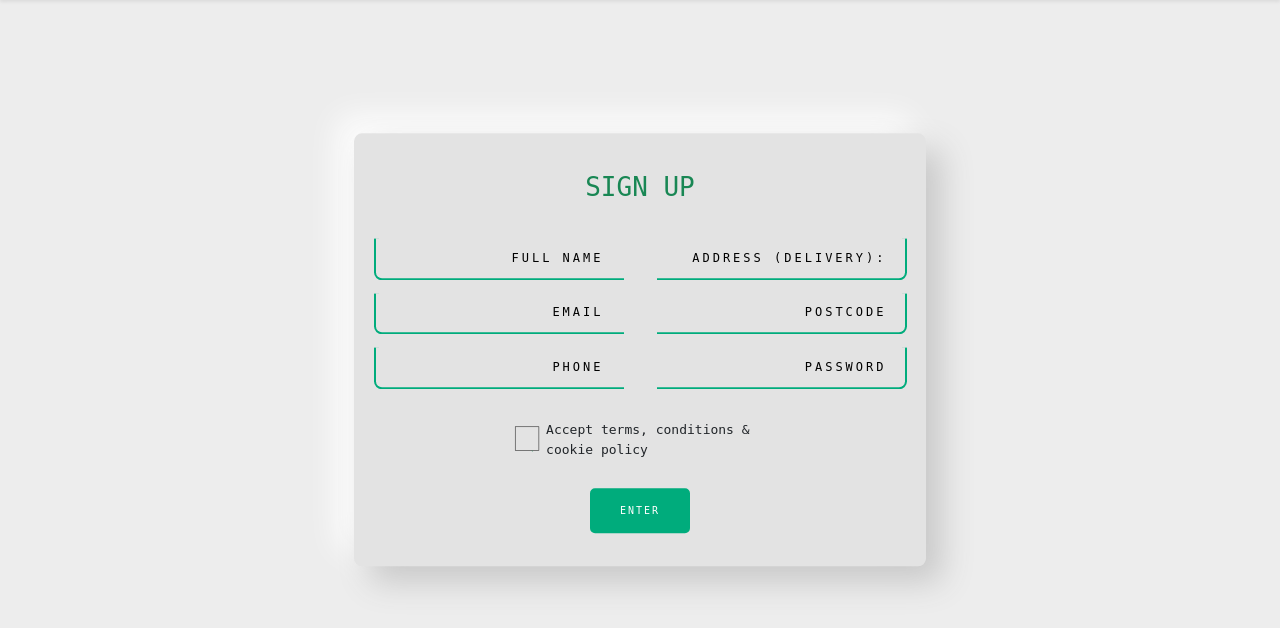
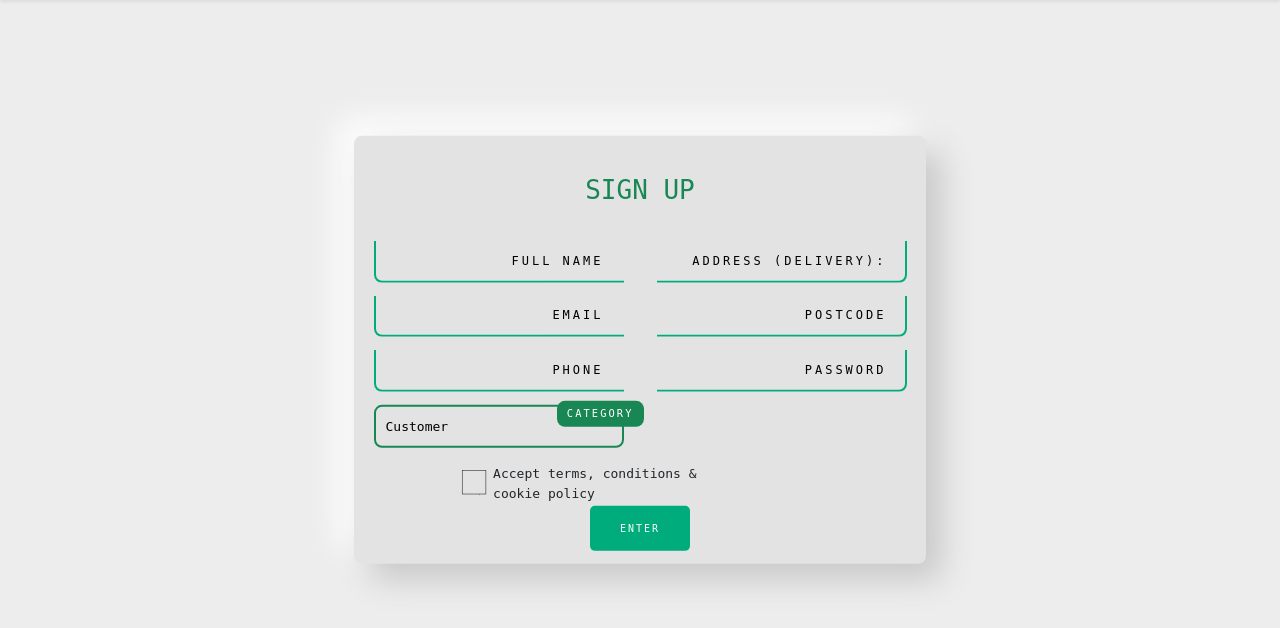
Before and after one commit to SkProGL/marketplace, a Django app: page /signup/ in a window 1280 px wide. Shown: the part 50-678 px from the top of the page. Run offline with Django 5.2, Linux system fonts and the light colour scheme.

Commit message:
fixed signup/login

```diff
--- a/marketplace_platform/core/forms.py
+++ b/marketplace_platform/core/forms.py
@@ -1,5 +1,51 @@
 from django import forms
-from .models import Product
+
+from .models import Product, User
+
+
+class SignupForm(forms.ModelForm):
+    password = forms.CharField(
+        widget=forms.PasswordInput(attrs={'class': 'form-control', 'placeholder': 'Password'})
+    )
+
+    class Meta:
+        model = User
+        fields = [
+            "email",
+            "phone",
+            "address",
+            "postcode",
+            "category",
+        ]
+
+    def clean(self):
+        cleaned_data = super().clean()
+        email = cleaned_data.get("email")
+        category = cleaned_data.get("category")
+
+        if email and category and User.objects.filter(email__iexact=email, category=category).exists():
+            self.add_error(
+                "email",
+                "An account with this email already exists for this category."
+            )
+
+        return cleaned_data
+
+    def save(self, commit=True):
+        user = super().save(commit=False)
+        user.username = user.email
+        if User.objects.filter(username__iexact=user.username).exists():
+            base_username = user.email.split("@")[0]
+            username = base_username
+            suffix = 1
+            while User.objects.filter(username__iexact=username).exists():
+                username = f"{base_username}{suffix}"
+                suffix += 1
+            user.username = username
+        user.set_password(self.cleaned_data["password"])
+        if commit:
+            user.save()
+        return user
 
 
 class LoginForm(forms.Form):
--- a/marketplace_platform/core/static/common.css
+++ b/marketplace_platform/core/static/common.css
@@ -11,10 +11,7 @@
   flex-direction: column;
 }
 
-.container {
-  /* flex-direction: column; */
-}
-/* SIGNUP ---------------------------------------------- */
+/* signup */
 /* From Uiverse.io by JkHuger */
 
 .widget-account-form-row {
@@ -66,7 +63,8 @@
 }
 
 .widget-account-form-inputBox input,
-.widget-account-form-inputBox1 input {
+.widget-account-form-inputBox1 input,
+.widget-account-form-dropdown {
   width: 100%;
   padding: 10px;
   outline: none;
@@ -80,7 +78,8 @@
   border-bottom-left-radius: 8px;
 }
 .widget-account-form-inputBox.right input,
-.widget-account-form-inputBox1.right input {
+.widget-account-form-inputBox1.right input,
+.widget-account-form-dropdownBox.right .widget-account-form-dropdown {
   border-left: none;
   border-bottom-left-radius: 0;
   border-right: 2px solid var(--secondary-color);
@@ -126,9 +125,70 @@
 .widget-account-form-inputBox input:valid,
 .widget-account-form-inputBox input:focus,
 .widget-account-form-inputBox1 input:valid,
-.widget-account-form-inputBox1 input:focus {
+.widget-account-form-inputBox1 input:focus,
+.widget-account-form-dropdown:valid,
+.widget-account-form-dropdown:focus {
   border: 2px solid var(--main-color);
   border-radius: 8px;
+}
+
+.widget-account-form-dropdownBox {
+  position: relative;
+  width: fit-content;
+  margin: 1rem 0.5rem;
+  display: flex;
+  align-items: center;
+  width: 250px;
+}
+
+.widget-account-form-dropdown {
+  appearance: none;
+  -webkit-appearance: none;
+  -moz-appearance: none;
+  cursor: pointer;
+}
+
+/* .widget-account-form-dropdown::-ms-expand { */
+/*   display: none; */
+/* } */
+
+.widget-account-form-dropdown-label {
+  margin-top: 5px;
+  position: absolute;
+  right: 10px;
+  transform: translateY(-4px);
+  margin-left: 10px;
+  padding: 10px;
+  pointer-events: none;
+  font-size: 12px;
+  color: #000;
+  text-transform: uppercase;
+  transition: 0.5s;
+  letter-spacing: 3px;
+  border-radius: 8px;
+}
+
+.widget-account-form-dropdown:valid ~ .widget-account-form-dropdown-label,
+.widget-account-form-dropdown:focus ~ .widget-account-form-dropdown-label {
+  transform: translateX(30px) translateY(-15px);
+  font-size: 0.8em;
+  padding: 5px 10px;
+  background: var(--main-color);
+  white-space: nowrap;
+  letter-spacing: 0.2em;
+  color: #fff;
+  border: 2px;
+}
+
+.widget-account-form-dropdown:valid,
+.widget-account-form-dropdown:focus {
+  border: 2px solid var(--main-color);
+  border-radius: 8px;
+}
+
+.widget-account-form-dropdown option {
+  color: #000;
+  background: #fff;
 }
 
 .widget-account-form-enter {
@@ -146,6 +206,8 @@
   letter-spacing: 2px;
   margin-bottom: 2em;
   margin-top: 0.8rem;
+  display: block;
+  margin: auto;
 }
 
 .widget-account-form-enter:hover {
@@ -156,7 +218,7 @@
 
 /* From Uiverse.io by boryanakrasteva */
 .widget-sign-checkbox-wrapper input[type="checkbox"] {
-  visibility: hidden;
+  /* visibility: hidden; */
   display: none;
 }
 
--- a/marketplace_platform/core/static/management.css
+++ b/marketplace_platform/core/static/management.css
@@ -8,13 +8,13 @@
   margin: 0;
   /* padding: 0.2em;  */
   border: none;
-
 }
 
 .table-sm .form-control,
-.table-sm .form-select{
+.table-sm .form-select {
   margin: 0;
   display: block;
+  width: fit-content;
 }
 
 .table-sm .form-control:focus,
@@ -28,7 +28,6 @@
   box-shadow: 0 0 0 0.2rem var(--primary-focus-glow);
 }
 
-
 .table-sm input[type="date"] {
   padding-right: 0;
 }
--- a/marketplace_platform/core/templates/base.html
+++ b/marketplace_platform/core/templates/base.html
@@ -65,12 +65,21 @@
     <div class="{% block container_class %}container{% endblock %}">
         {% if messages %}
             {% for message in messages %}
-                <div class="alert alert-{{ message.tags }} alert-dismissible fade show shadow-sm" role="alert">
+                <div class="alert alert-{{ message.tags }} {% if message.tags == 'error' %}alert-dismissible fade show shadow-sm{% endif %}" role="alert">
                     {{ message }}
-                    <button type="button" class="btn-close" data-bs-dismiss="alert" aria-label="Close"></button>
+                    {% if message.tags != 'error' %}
+                        <button type="button" class="btn-close" data-bs-dismiss="alert" aria-label="Close"></button>
+                    {% endif %}
                 </div>
             {% endfor %}
         {% endif %}
+
+        <style>
+            .alert-dismissible .btn-close {
+                align-self: center;
+                margin-top: 0;
+            }
+        </style>
 
         {% block content %}
         {% endblock %}
--- a/marketplace_platform/core/templates/signup.html
+++ b/marketplace_platform/core/templates/signup.html
@@ -8,43 +8,68 @@
       <!-- <a class="widget-account-form-signup">Sign Up</a> -->
       <h2>SIGN UP</h2>
 
+      {% if messages %}
+        <div class="mt-3">
+          {% for message in messages %}
+            <div class="alert alert-{{ message.tags }}" role="alert">{{ message }}</div>
+          {% endfor %}
+        </div>
+      {% endif %}
+
+<form method="post">
+        {% csrf_token %}
+        {{ form.non_field_errors }}
+
       <div style="display:flex; gap:20px;">
 	      <div style="gap:20px;">
 		      <div class="widget-account-form-inputBox">
-			<input type="text" required="required" />
+			<input type="text" name="username" value="{{ form.username.value|default_if_none:'' }}" required="required" />
 			<span>Full name</span>
 		      </div>
 
 		      <div class="widget-account-form-inputBox1">
-			<input type="text" required="required" />
+			<input type="email" name="email" value="{{ form.email.value|default_if_none:'' }}" required="required" />
 			<span class="widget-account-form-user">Email</span>
 		      </div>
 
 		      <div class="widget-account-form-inputBox">
-			<input type="text" required="required" />
+			<input type="text" name="phone" value="{{ form.phone.value|default_if_none:'' }}" required="required" />
 			<span>Phone</span>
+		      </div>
+
+		      <div class="widget-account-form-dropdownBox">
+			<select name="category" id="category" class="widget-account-form-dropdown" required="required">
+			  <option value="" disabled {% if not form.category.value %}selected{% endif %}></option>
+			  <option value="Customer" {% if form.category.value == 'Customer' %}selected{% endif %}>Customer</option>
+			  <option value="Producer" {% if form.category.value == 'Producer' %}selected{% endif %}>Producer</option>
+			  <option value="Community group" {% if form.category.value == 'Community group' %}selected{% endif %}>Community group</option>
+			  <option value="Restaurant" {% if form.category.value == 'Restaurant' %}selected{% endif %}>Restaurant</option>
+			</select>
+			<label for="category" class="widget-account-form-dropdown-label">Category</label>
 		      </div>
 
 	      </div>
 	      <div>
 		      <div class="widget-account-form-inputBox right">
-			<input type="text" required="required" />
+			<input type="text" name="address" value="{{ form.address.value|default_if_none:'' }}" required="required" />
 			<span>Address (delivery): </span>
 		      </div>
 		      <div class="widget-account-form-inputBox right">
-			<input type="text" required="required" />
+			<input type="text" name="postcode" value="{{ form.postcode.value|default_if_none:'' }}" required="required" />
 			<span>Postcode</span>
 		      </div>
 		      <div class="widget-account-form-inputBox right">
-			<input type="password" required="required" />
+			<input type="password" name="password" required="required" />
 			<span>Password</span>
 		      </div>
 
 	      </div>
-      </div>
+        </div>
+
+
 	<!-- From Uiverse.io by boryanakrasteva -->
-	<div class="widget-sign-checkbox-wrapper">
-	  <input type="checkbox" class="widget-sign-check" id="check1-61" />
+	<div class="widget-sign-checkbox-wrapper" tabindex="0">
+	  <input type="checkbox" class="widget-sign-check" id="check1-61" required />
 	  <label for="check1-61" class="widget-sign-label">
 	    <svg width="45" height="45" viewBox="0 0 95 95">
 	      <rect
@@ -68,7 +93,14 @@
 	    <span>Accept terms, conditions &amp; cookie policy</span>
 	  </label>
 	</div>
-      <button class="widget-account-form-enter">Enter</button>
+        <div class="text-danger">{{ form.username.errors }}</div>
+        <div class="text-danger">{{ form.email.errors }}</div>
+        <div class="text-danger">{{ form.phone.errors }}</div>
+        <div class="text-danger">{{ form.address.errors }}</div>
+        <div class="text-danger">{{ form.postcode.errors }}</div>
+        <div class="text-danger">{{ form.password.errors }}</div>
+        <button type="submit" class="widget-account-form-enter">Enter</button>
+      </form>
     </div>
   </div>
 </div>
--- a/marketplace_platform/core/views.py
+++ b/marketplace_platform/core/views.py
@@ -1,18 +1,20 @@
-from django.shortcuts import render, redirect
+from django.apps import apps
 from django.contrib import messages
-from django.contrib.auth import authenticate, login
-from django.http import  HttpResponse
-from core.forms import LoginForm, ProductForm
+from django.contrib.auth import authenticate, get_user_model, login
+from django.http import HttpResponse
+from django.shortcuts import redirect, render
+
+from core.forms import LoginForm, ProductForm, SignupForm
 from core.utils import get_management_context, handle_management_post
-from .models import User, Product
-from django.apps import apps
-from django.contrib.auth import get_user_model
+from .models import Product
+
 User = get_user_model()
 
 
 def home_view(request):
     items = Product.objects.all()  # Fetch all items from Postgres
     return render(request, 'home.html', {'items': items})
+
 
 def login_view(request):
     if request.method == 'POST':
@@ -35,11 +37,12 @@ def login_view(request):
 
     return render(request, 'login.html', {'form': form})
 
+
 def upload_item(request):
     if request.method == 'POST':
         form = ProductForm(request.POST, request.FILES)
         if form.is_valid():
-            print("FORM VALID ✅")
+            print(f"\033[42m\033[30mform valid\033[0m")
             product = form.save(commit=False)
             if request.user.is_authenticated:
                 product.producer = User.objects.get(pk=request.user.pk)
@@ -48,29 +51,60 @@ def upload_item(request):
             else:
                 return HttpResponse("You must be logged in to upload.")
         else:
-            print("FORM ERRORS ❌", form.errors)
+            print(f"\033[43m\033[30m{form.errors=}\033[0m")
+
     else:
         form = ProductForm()
     return render(request, 'inventory_upload.html', {'form': form})
 
 
 def signup_view(request):
-    return render(request, 'signup.html')
+    if request.method == "POST":
+        form = SignupForm(request.POST)
+        if form.is_valid():
+            user = form.save()
+            print("SIGNUP SUCCESS")
+
+            print(f"\033[42m\033[30msignup success\033[0m")
+            print("Created user:", {
+                "id": str(user.id),
+                "username": user.username,
+                "email": user.email,
+                "phone": user.phone,
+                "address": user.address,
+                "postcode": user.postcode,
+                "category": user.category,
+            })
+            login(request, user)
+            messages.success(request, "Account created successfully.")
+            return redirect("home")
+
+        print(f"\033[43m\033[30msignup failed\033[0m")
+        print("post data:", dict(request.POST))
+        print("form errors:", form.errors)
+        print("non field errors:", form.non_field_errors())
+        messages.error(request, "Signup failed. Please fix the errors below.")
+    else:
+        form = SignupForm()
+
+    return render(request, "signup.html", {"form": form})
 
 
 def invoice_view(request):
     return render(request, 'invoice.html')
 
+
 def management_view(request):
     # Construct list of model names
     # Pull specific records for selected model
     app_config = apps.get_app_config('core')
-    model_names= [model.__name__ for model in app_config.get_models()]
+    model_names = [model.__name__ for model in app_config.get_models()]
     selected_model_name = request.GET.get('model')
 
     # Handle POST actions (Create, Update & Delete)
     if request.method == 'POST' and selected_model_name:
-        success = handle_management_post(request, app_config, selected_model_name)
+        success = handle_management_post(
+            request, app_config, selected_model_name)
         if success:
             # Pop attempt record on success
             previous_attempt = request.session.get('previous_attempt', {})
@@ -80,15 +114,18 @@ def management_view(request):
 
     # Fetch data for display
     # Set flag if new draft row has been created
-    previous_attempts = request.session.get('previous_attempt', {}).get(selected_model_name, {})
-    add_new = request.GET.get('new_row') == 'true' or 'NEW' in previous_attempts
+    previous_attempts = request.session.get(
+        'previous_attempt', {}).get(selected_model_name, {})
+    add_new = request.GET.get(
+        'new_row') == 'true' or 'NEW' in previous_attempts
     selected_data = None
     if selected_model_name:
         selected_model = app_config.get_model(selected_model_name)
-        selected_data = get_management_context(request, selected_model, selected_model_name, add_new)
+        selected_data = get_management_context(
+            request, selected_model, selected_model_name, add_new)
 
     return render(request, 'management.html', {
-            'model_names': model_names,
-            'selected_model_name': selected_model_name,
-            'selected_data': selected_data,
-        })
+        'model_names': model_names,
+        'selected_model_name': selected_model_name,
+        'selected_data': selected_data,
+    })
```
Also changed, not shown: marketplace_platform/core/migrations/0001_initial.py, marketplace_platform/media/item_images/tomato_bHz09Pq_pST1ZOC.jpeg (added). Lines whose indentation alone changed are shown as unchanged.
